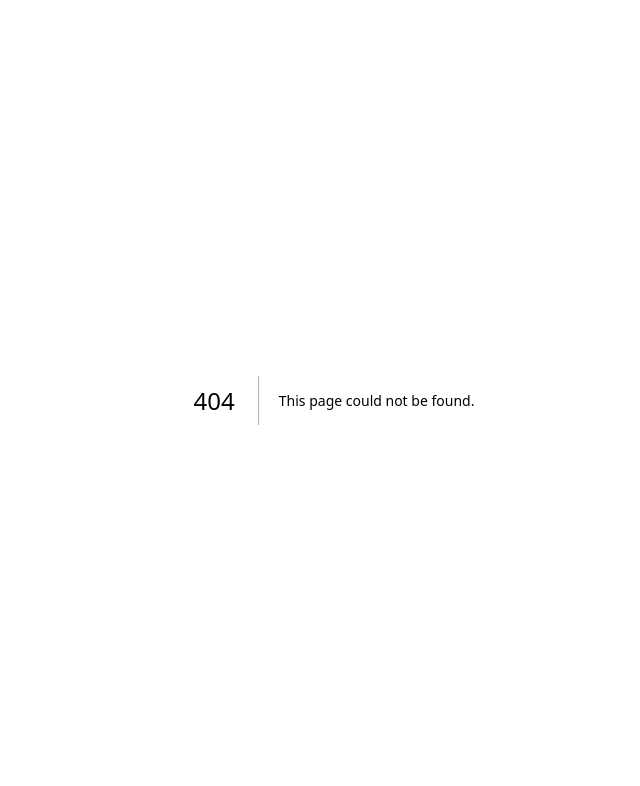
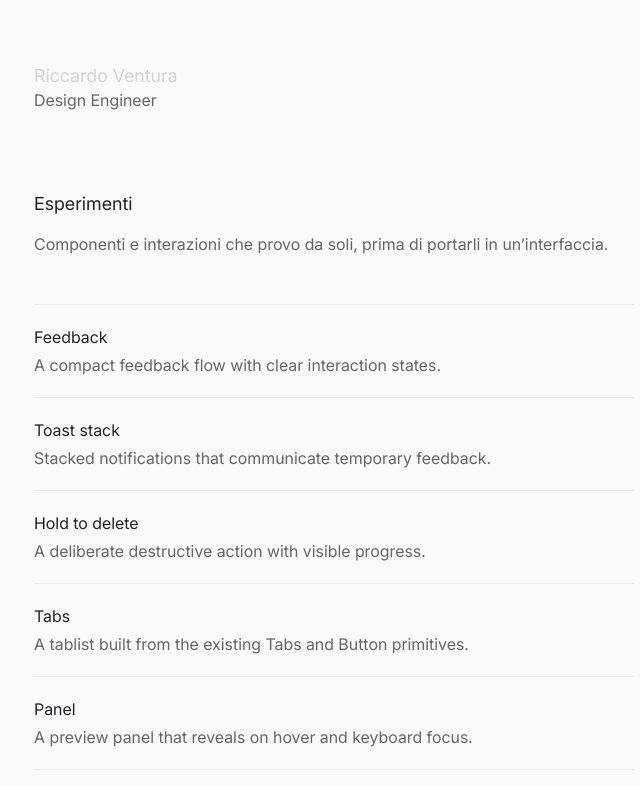
Before and after one commit to RiccardoFTW/portfolio, a Next.js app: page /lab in a window 1280 px wide. Before the commit this address had no page. Shown: the top 786 px of the page, without its empty margins (306-946 px from the left). Built offline with nearby package versions, Linux system fonts and the light colour scheme.

Commit message:
feat(best-practices/lab/thought): add best-practices/lab/thought sections

```diff
--- a/app/best-practices/[slug]/page.tsx
+++ b/app/best-practices/[slug]/page.tsx
@@ -44,8 +44,8 @@ export default async function BestPracticePage({
     <main className="relative bg-background text-foreground">
       <div className="relative mx-auto flex w-full max-w-(--page-max-width) flex-col px-(--page-padding-inline) pt-10 pb-20">
         <Link
-          href="/#best-practices"
-          aria-label="Torna alla home"
+          href="/best-practices"
+          aria-label="Torna alle buone pratiche"
           className="mb-2 inline-flex size-10 items-center justify-center text-text outline-none focus-visible:outline-2 focus-visible:outline-offset-2 focus-visible:outline-accent xl:fixed xl:top-8 xl:left-6 xl:z-10 xl:mb-0"
         >
           <svg
--- /dev/null
+++ b/app/best-practices/page.tsx
@@ -0,0 +1,22 @@
+import type { Metadata } from "next";
+import { SectionIndex } from "@/components/SectionIndex";
+import { bestPractices } from "@/data/best-practices";
+
+export const metadata: Metadata = {
+  title: "Best Practices",
+  description: "Dettagli che tengono un’interfaccia allineata, leggibile e più piacevole da usare.",
+};
+
+export default function BestPracticesPage() {
+  return (
+    <SectionIndex
+      title="Best Practices"
+      lede="Qui raccolgo e approfondisco i principi di design e le buone pratiche che imparo lungo il mio percorso, spero siano utili anche a te."
+      entries={bestPractices.map((item) => ({
+        href: `/best-practices/${item.slug}`,
+        title: item.title,
+        description: item.description,
+      }))}
+    />
+  );
+}
--- a/app/lab/[slug]/page.tsx
+++ b/app/lab/[slug]/page.tsx
@@ -40,8 +40,8 @@ export default async function LabItemPage({
     <main className="bg-(--canvas) text-(--text)">
       <article className="mx-auto flex w-full max-w-xl flex-col px-6 pt-10 pb-20">
         <Link
-          href="/#lab"
-          aria-label="Torna alla home"
+          href="/lab"
+          aria-label="Torna agli esperimenti"
           className="mb-6 inline-flex size-10 items-center justify-center text-text outline-none focus-visible:outline-2 focus-visible:outline-offset-2 focus-visible:outline-accent"
         >
           <svg
--- /dev/null
+++ b/app/lab/page.tsx
@@ -0,0 +1,22 @@
+import type { Metadata } from "next";
+import { SectionIndex } from "@/components/SectionIndex";
+import { labItems } from "@/data/lab";
+
+export const metadata: Metadata = {
+  title: "Esperimenti",
+  description: "Componenti e interazioni provati da soli, prima di portarli in un’interfaccia.",
+};
+
+export default function LabPage() {
+  return (
+    <SectionIndex
+      title="Esperimenti"
+      lede="Componenti e interazioni che provo da soli, prima di portarli in un’interfaccia."
+      entries={labItems.map((item) => ({
+        href: `/lab/${item.slug}`,
+        title: item.title,
+        description: item.description,
+      }))}
+    />
+  );
+}
--- a/app/page.tsx
+++ b/app/page.tsx
@@ -1,6 +1,10 @@
+import Link from "next/link";
 import { Annotation } from "@/components/Annotation";
 import { Highlight } from "@/components/best-practices/Highlight";
 import { Footer } from "@/components/Footer";
+
+const inkLink =
+  "rounded-sm outline-none focus-visible:outline-2 focus-visible:outline-offset-2 focus-visible:outline-accent";
 
 export default function HomePage() {
   return (
@@ -25,7 +29,7 @@ export default function HomePage() {
               po&apos; come la felicità, che troviamo nelle piccole cose.<br />
               Mi piace progettare e sviluppare <Highlight>componenti UI</Highlight> e <Highlight>interfacce</Highlight>, esplorando il punto d&apos;incontro tra design e tecnologia. Dedico particolare attenzione alle <Annotation type="circle" padding={7} className="whitespace-nowrap">micro-interazioni</Annotation>, all&apos;<Annotation type="circle" padding={7} className="whitespace-nowrap">accessibilità</Annotation> e a tutti quei piccoli accorgimenti che rendono un&apos;interfaccia intuitiva e piacevole da utilizzare.<br />
               Nel mio piccolo, cerco di contribuire a rendere Internet un posto migliore.<br />
-              In questo spazio condivido i miei <Annotation iterations={2} className="whitespace-nowrap">esperimenti</Annotation>, ciò che imparo lungo il percorso, <Annotation iterations={2} className="whitespace-nowrap">buone pratiche</Annotation> e <Annotation iterations={2} className="whitespace-nowrap">riflessioni personali</Annotation> sul mondo del design e dello sviluppo.
+              In questo spazio condivido i miei <Annotation iterations={2} className="whitespace-nowrap"><Link href="/lab" className={inkLink}>esperimenti</Link></Annotation>, ciò che imparo lungo il percorso, <Annotation iterations={2} className="whitespace-nowrap"><Link href="/best-practices" className={inkLink}>buone pratiche</Link></Annotation> e <Annotation iterations={2} className="whitespace-nowrap"><Link href="/thoughts" className={inkLink}>riflessioni personali</Link></Annotation> sul mondo del design e dello sviluppo.
             </p>
           </section>
         </section>
--- a/app/thoughts/[slug]/page.tsx
+++ b/app/thoughts/[slug]/page.tsx
@@ -45,10 +45,10 @@ export default async function ThoughtPage({
     <main className="bg-(--canvas) text-(--text)">
       <article className="mx-auto w-full max-w-2xl px-6 pt-10 pb-20 sm:pt-16">
         <Link
-          href="/#thoughts"
+          href="/thoughts"
           className="inline-flex min-h-11 items-center text-sm font-medium text-(--accent) underline decoration-1 underline-offset-4 outline-none focus-visible:ring-2 focus-visible:ring-(--accent) focus-visible:ring-offset-2 focus-visible:ring-offset-(--canvas) pointer-fine:hover:text-(--text)"
         >
-          ← Torna ai Thoughts
+          ← Torna alle riflessioni
         </Link>
 
         <header className="mt-14">
--- /dev/null
+++ b/app/thoughts/page.tsx
@@ -0,0 +1,22 @@
+import type { Metadata } from "next";
+import { SectionIndex } from "@/components/SectionIndex";
+import { thoughts } from "@/data/thoughts";
+
+export const metadata: Metadata = {
+  title: "Riflessioni personali",
+  description: "Note su quello che imparo mentre progetto e sviluppo interfacce.",
+};
+
+export default function ThoughtsPage() {
+  return (
+    <SectionIndex
+      title="Riflessioni personali"
+      lede="Note su quello che imparo mentre progetto e sviluppo interfacce."
+      entries={thoughts.map((thought) => ({
+        href: `/thoughts/${thought.slug}`,
+        title: thought.title,
+        description: thought.description,
+      }))}
+    />
+  );
+}
--- /dev/null
+++ b/components/SectionIndex.tsx
@@ -0,0 +1,52 @@
+import Link from "next/link";
+
+type SectionEntry = {
+  href: string;
+  title: string;
+  description: string;
+};
+
+export function SectionIndex({
+  title,
+  lede,
+  entries,
+}: {
+  title: string;
+  lede: string;
+  entries: readonly SectionEntry[];
+}) {
+  return (
+    <main className="bg-background text-text">
+      <section className="mx-auto w-full max-w-(--page-max-width) px-(--page-padding-inline) pt-16 pb-20">
+        <hgroup className="flex flex-col tracking-[-0.5]">
+          <Link
+            href="/"
+            className="font-sans text-lg leading-6 text-zinc-300 outline-none focus-visible:outline-2 focus-visible:outline-offset-2 focus-visible:outline-accent"
+          >
+            Riccardo Ventura
+          </Link>
+          <p className="text-body">Design Engineer</p>
+        </hgroup>
+
+        <h1 className="mt-20 font-sans text-lg leading-6 text-foreground">{title}</h1>
+        <p className="mt-4 max-w-[66ch] font-sans leading-6 text-pretty">{lede}</p>
+
+        <ul className="mt-12 max-w-[66ch] border-b border-border">
+          {entries.map((entry) => (
+            <li key={entry.href} className="border-t border-border">
+              <Link
+                href={entry.href}
+                className="group block py-5 outline-none focus-visible:outline-2 focus-visible:outline-offset-2 focus-visible:outline-accent"
+              >
+                <span className="block text-foreground transition-colors duration-150 pointer-fine:group-hover:text-accent">
+                  {entry.title}
+                </span>
+                <span className="mt-1 block leading-6">{entry.description}</span>
+              </Link>
+            </li>
+          ))}
+        </ul>
+      </section>
+    </main>
+  );
+}
```
